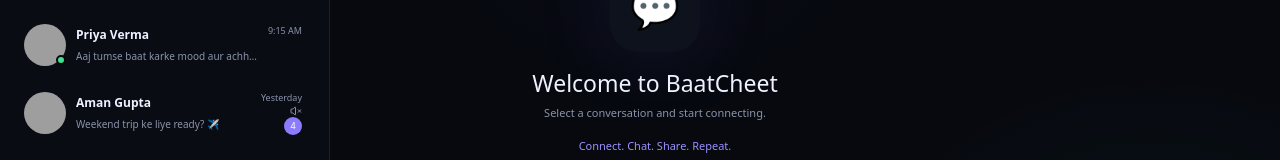
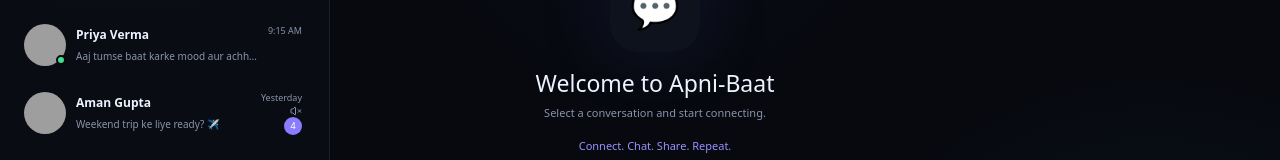
Before and after one commit to ANKITSAINI498/Apni-Baat, a React (Vite) app: page / in a window 1280 px wide. Shown: the part 378-538 px from the top of the page. Built offline with nearby package versions, Linux system fonts and the light colour scheme; grey boxes are pictures that could not be loaded.

Commit message:
Auto-commit: src/components/layout/MainLayout.jsx at 10/09/2026, 14:42:57

```diff
--- a/src/components/layout/MainLayout.jsx
+++ b/src/components/layout/MainLayout.jsx
@@ -26,7 +26,7 @@
           ) : (
             <div className="welcome">
               <div className="welcome-orb">💬</div>
-              <h1>Welcome to BaatCheet</h1>
+              <h1>Welcome to Apni-Baat</h1>
               <p>Select a conversation and start connecting.</p>
               <span>Connect. Chat. Share. Repeat.</span>
             </div>
```
